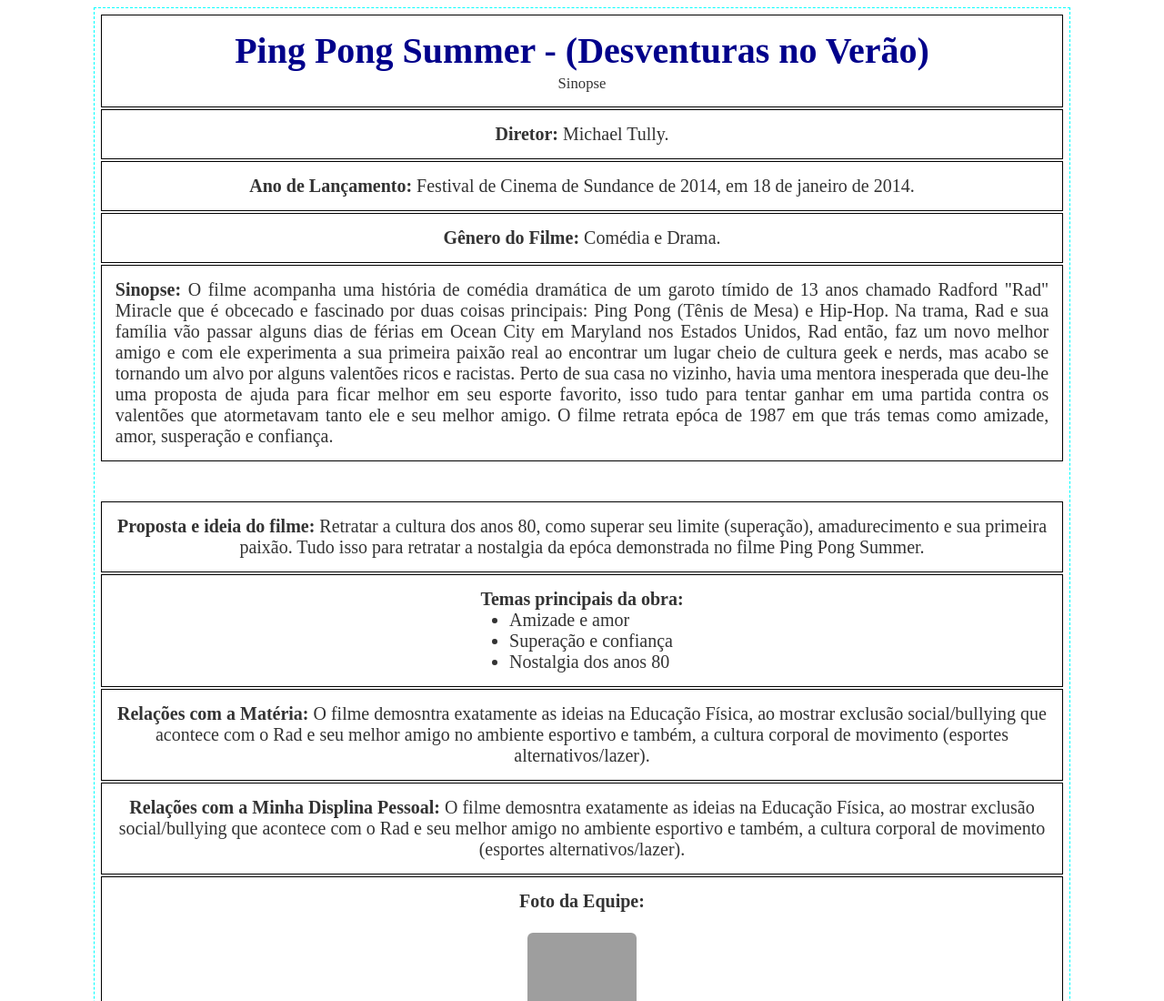
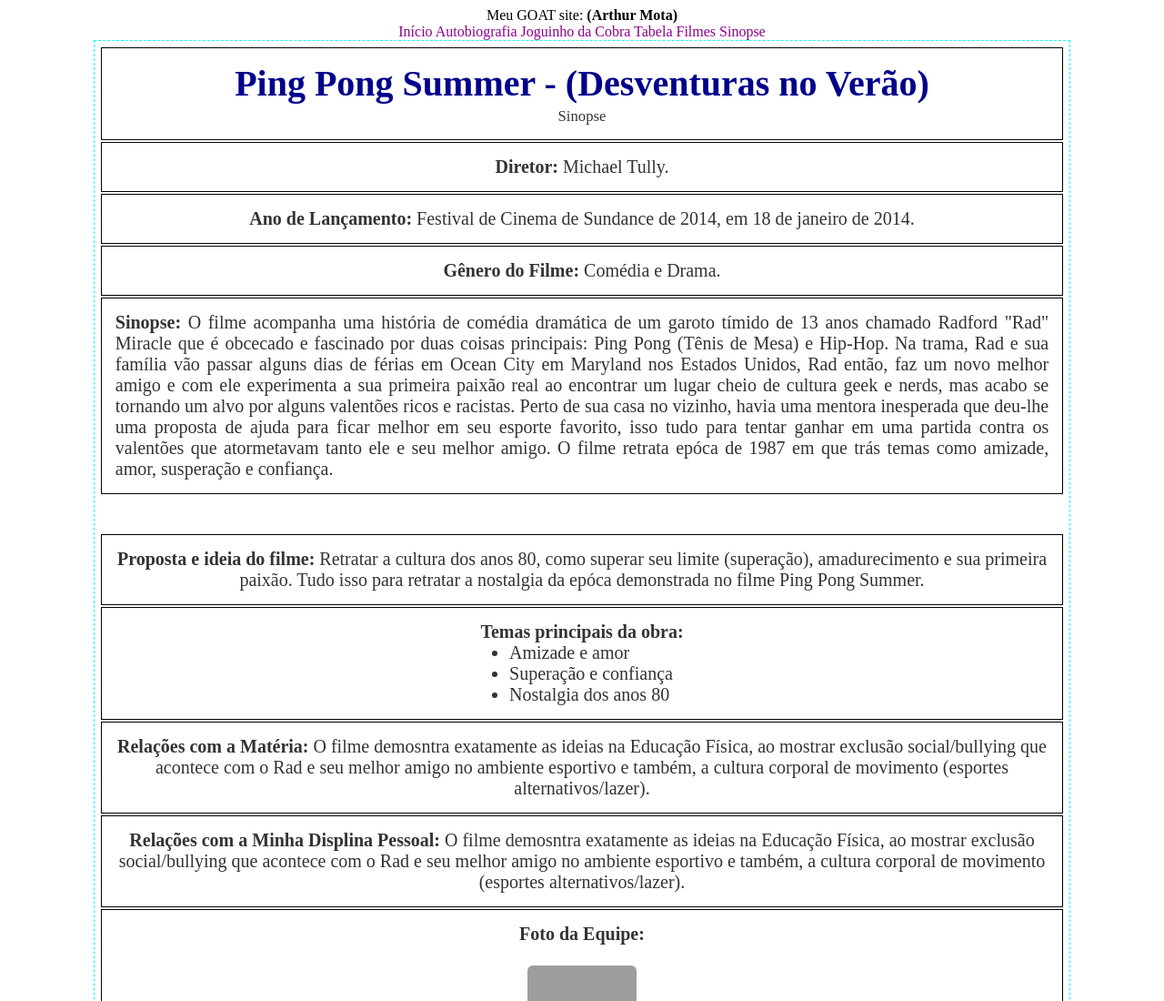
Before and after one commit to kiwik03-star/MinhaSinopse, a plain HTML site: page index.html in a window 1280 px wide. Shown: the top 1100 px of the page at 91% size. Drawn offline with Linux system fonts and the light colour scheme; grey boxes are pictures that could not be loaded.

Commit message:
Update index.html

```diff
--- a/index.html
+++ b/index.html
@@ -64,6 +64,16 @@
 </head>
 <body>
     <center>
+        <header class="header">
+    <div class="logo">Meu GOAT site: <b>(Arthur Mota)</b></div>
+    <nav class="nav">
+      <a href="https://kiwik03-star.github.io/SEU-LINK-PRINCIPAL/">Início</a>
+      <a href="https://kiwik03-star.github.io/linkAutoBiogr-fia/">Autobiografia</a>
+      <a href="https://kiwik03-star.github.io/linkMySnakeGame/">Joguinho da Cobra</a>
+      <a href="https://kiwik03-star.github.io/MinhaTabela_Filmes/">Tabela Filmes</a>
+      <a href="#">Sinopse</a>
+    </nav>
+  </header>
         <table style="width:85%">
             <tr>
                 <td colspan="10">
```
